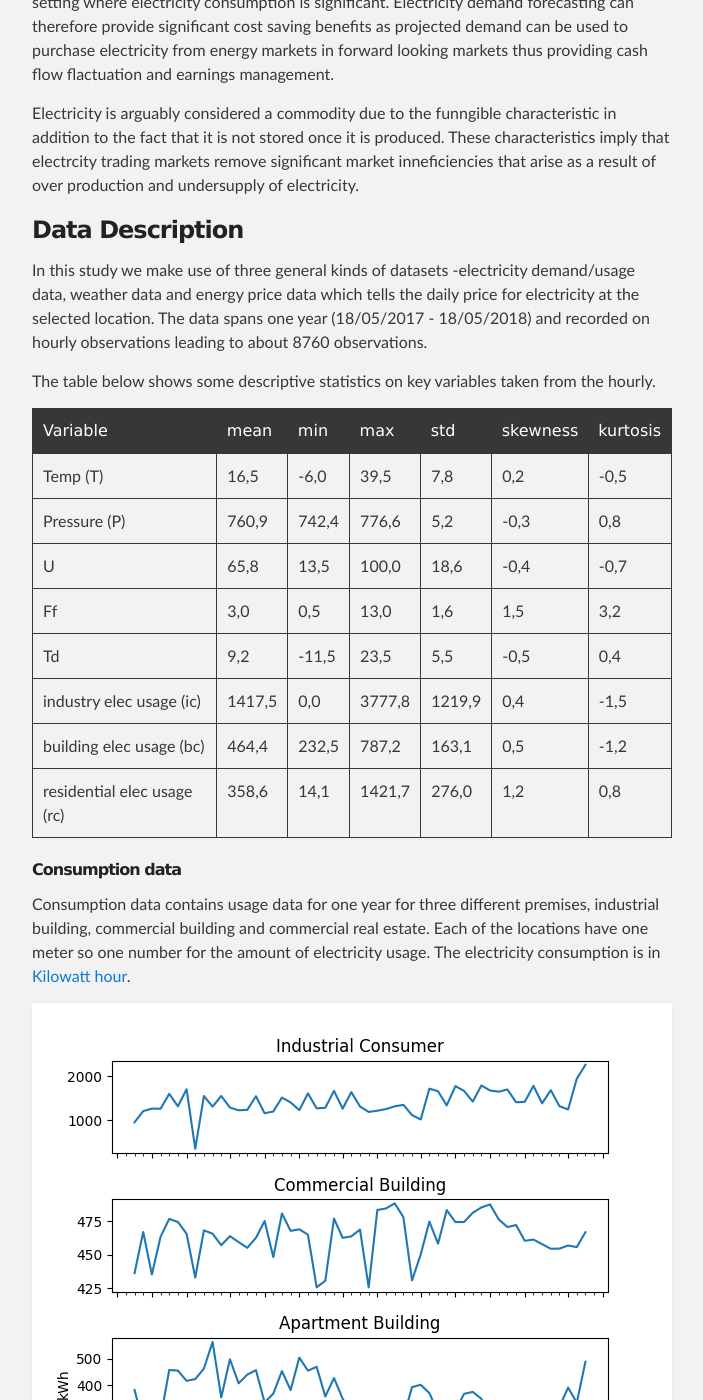
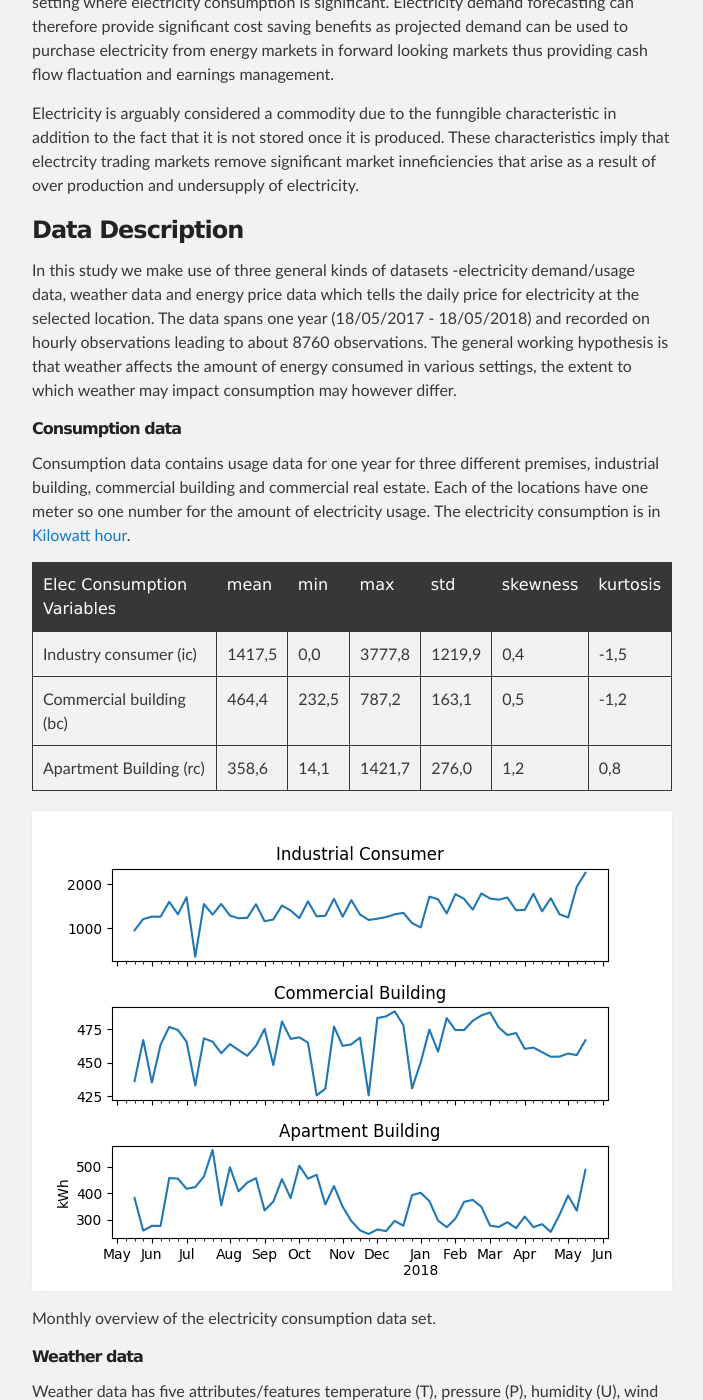
Before and after one commit to dmuiruri/ds_proj, a Jekyll site: the page built from docs/index.md, in a window 1280 px wide and 1400 px high, scrolled down 671 px. Shown: the whole window, without its empty margins (288-991 px from the left). Built offline with Jekyll 4.4.1, drawn with Linux system fonts in a browser that asks for light colours; some of the changed text lies outside the part shown.

Commit message:
Re-organise the document

```diff
--- a/docs/index.md
+++ b/docs/index.md
@@ -14,44 +14,34 @@
 
 ### Data Description
 
-In this study we make use of three general kinds of datasets -electricity demand/usage data, weather data and energy price data which tells the daily price for electricity at the selected location. The data spans one year (18/05/2017 - 18/05/2018)  and recorded on hourly observations leading to about 8760 observations.
-
-The table below shows some descriptive statistics on key variables taken from the hourly.
-
-| Variable     | mean         | min      | max  | std  | skewness | kurtosis |
-|:-------------|:-------------|:---------|:-----|:-----|:---------|:---------|
-| Temp (T)     | 16,5	        |-6,0	     |39,5	|7,8   |	0,2     |	-0,5     |
-| Pressure (P) | 760,9	      |742,4	   |776,6	|5,2	 | -0,3	    |  0,8     |
-| U            | 65,8	        |13,5	     |100,0	|18,6  | -0,4	    | -0,7     |
-| Ff           | 3,0	        |0,5       |13,0	|1,6	 |1,5       |	 3,2     |
-| Td           | 9,2	        |-11,5	   |23,5	|5,5	 |-0,5	    |  0,4     |
-| industry elec usage (ic)   | 1417,5	 |0,0   |	3777,8	| 1219,9	|  0,4	| -1,5 |
-| building elec usage (bc)	 | 464,4	 |232,5 |	787,2	  | 163,1   |  0,5	| -1,2 |
-| residential elec usage (rc)| 358,6	 |14,1	|1421,7	  |276,0	  |  1,2	| 0,8  |
+In this study we make use of three general kinds of datasets -electricity demand/usage data, weather data and energy price data which tells the daily price for electricity at the selected location. The data spans one year (18/05/2017 - 18/05/2018)  and recorded on hourly observations leading to about 8760 observations. The general working hypothesis is that weather affects the amount of energy consumed in various settings, the extent to which weather may impact consumption may however differ.
 
 
 ###### Consumption data
 
 Consumption data contains usage data for one year for three different premises, industrial building, commercial building and commercial real estate. Each of the locations have one meter so one number for the amount of electricity usage. The electricity consumption is in [Kilowatt hour](https://en.wikipedia.org/wiki/Kilowatt_hour).
 
+| Elec Consumption Variables| mean   | min   | max    | std   | skewness | kurtosis |
+|:------------------------|:-------|:------|:-------|:------|:---------|:---------|
+| Industry consumer (ic)  | 1417,5 | 0,0   | 3777,8 | 1219,9|  0,4	   | -1,5     |
+| Commercial building (bc)| 464,4	 | 232,5 | 787,2	| 163,1 |  0,5	   | -1,2     |
+| Apartment Building (rc) | 358,6	 | 14,1	 | 1421,7	| 276,0	|  1,2	   |  0,8     |
+
 ![weekly electricity consumption (may 2017 - may 2018)](./assets/images/weekly_el_consumption_all_customers.png)
 
 Monthly overview of the electricity consumption data set.
 
-
-
 ###### Weather data
 
-Weather data has five attributes/features temperature (T), pressure (P), humidity (U), wind speed (Ff) and dew point (Td).
+Weather data has five attributes/features temperature (T), pressure (P), humidity (U), wind speed (Ff) and dew point (Td). Notable from the weather statistics, the temperature is positively skewed while the dewpoint is neagtively skewed. Our model is limited for these variables but more variables could added for further testing.
 
-
-| attribute    | full name         | info
-|:-------------|:------------------|:------------------|
-| T            | Temperature       | [https://en.wikipedia.org/wiki/Temperature](https://en.wikipedia.org/wiki/Temperature) |
-| P            | Pressure          |[https://en.wikipedia.org/wiki/Pressure](https://en.wikipedia.org/wiki/Pressure) |
-| U            | Humidity           |[https://en.wikipedia.org/wiki/Humidity](https://en.wikipedia.org/wiki/Humidity) |
-| Ff           | Wind speed        |[https://en.wikipedia.org/wiki/Wind_speed](https://en.wikipedia.org/wiki/Wind_speed) |
-| Td           | Dew point         | [https://en.wikipedia.org/wiki/Dew_point](https://en.wikipedia.org/wiki/Dew_point)|
+| Weather Variables       | mean   | min   | max    | std   | skewness | kurtosis | info              |
+|:------------------------|:-------|:------|:-------|:------|:---------|:---------|:------------------|
+| Temp (T)                | 16,5	 | -6,0	 | 39,5	  | 7,8   |	0,2      | -0,5     |[T](https://en.wikipedia.org/wiki/Temperature) |
+| Pressure (P)            | 760,9	 | 742,4 | 776,6  | 5,2	  | -0,3	   |  0,8     |[P](https://en.wikipedia.org/wiki/Pressure) |
+| Humidity (U)            | 65,8	 | 13,5	 | 100,0  | 18,6  | -0,4	   | -0,7     |[U](https://en.wikipedia.org/wiki/Humidity) |
+| Wind Speed (Ff)         | 3,0	   | 0,5   | 13,0	  | 1,6	  | 1,5      |	3,2     |[Ff](https://en.wikipedia.org/wiki/Wind_speed) |
+| Dewpoint Temp (Td)      | 9,2	   | -11,5 | 23,5	  | 5,5	  | -0,5	   |  0,4     |[Td](https://en.wikipedia.org/wiki/Dew_point)|
 
 
 ![weekly temperatures (may 2017 - may 2018)](./assets/images/weekly_temp_and_dew_point_temp.png)
```
